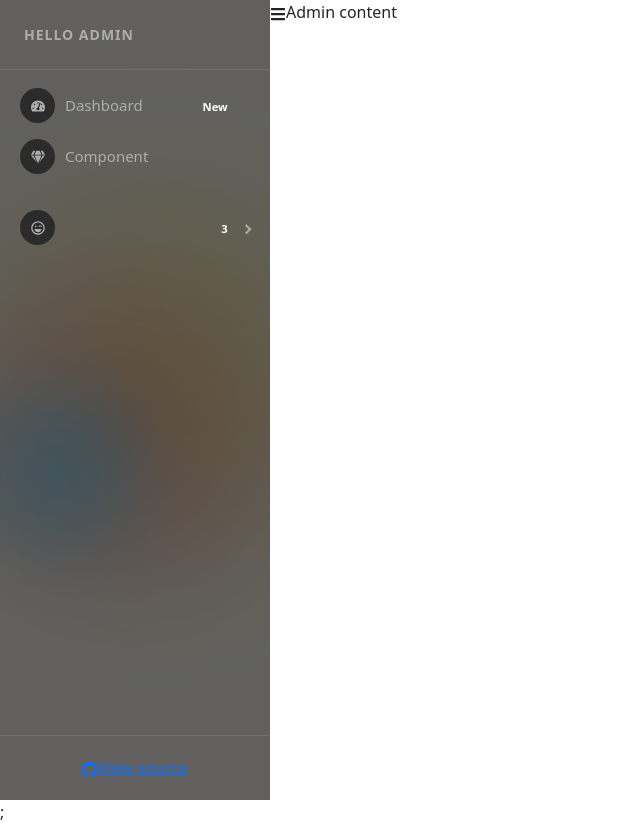
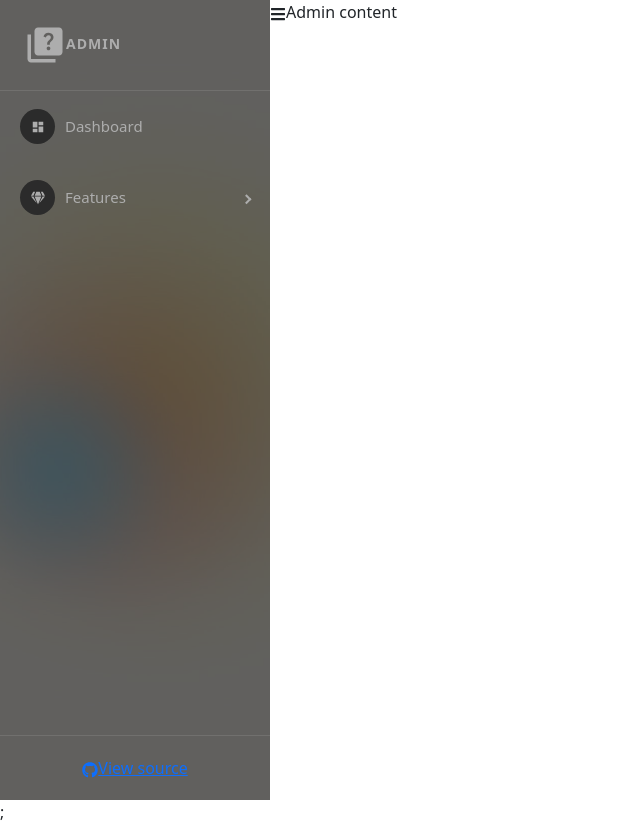
Before and after one commit to thanqphan/quiz-mgnt, a React (Create React App) app: page /admins in a window 1280 px wide. Shown: the whole page, without its empty margins (0-640 px from the left). Built offline with nearby package versions, Linux system fonts and the light colour scheme.

Commit message:
[React route v6]: sidebar update

```diff
--- a/package.json
+++ b/package.json
@@ -6,15 +6,18 @@
     "@testing-library/jest-dom": "5.16.4",
     "@testing-library/react": "13.3.0",
     "@testing-library/user-event": "13.5.0",
+    "axios": "1.7.7",
     "bootstrap": "5.3.3",
     "react": "18.2.0",
     "react-bootstrap": "2.10.5",
     "react-dom": "18.2.0",
     "react-icons": "4.4.0",
+    "react-paginate": "8.2.0",
     "react-pro-sidebar": "0.7.1",
     "react-redux": "8.0.1",
     "react-router-dom": "6.28.0",
     "react-scripts": "5.0.1",
+    "react-toastify": "10.0.6",
     "redux": "4.2.0",
     "redux-devtools-extension": "2.13.9",
     "redux-thunk": "2.4.1",
--- a/src/components/Admin/SideBar.js
+++ b/src/components/Admin/SideBar.js
@@ -17,6 +17,7 @@ import {
   FaTachometerAlt,
 } from "react-icons/fa";
 import sidebarBg from "../../assets/bg2.jpg";
+import { MdDashboard, MdQuiz } from "react-icons/md";
 
 const SideBar = ({ image, collapsed, toggled, handleToggleSidebar }) => {
   //   const { image, collapsed, toggled, handleToggleSidebar } = props;
@@ -42,28 +43,31 @@ const SideBar = ({ image, collapsed, toggled, handleToggleSidebar }) => {
               whiteSpace: "nowrap",
             }}
           >
-            Hello Admin
+            <MdQuiz size={"3em"} />
+            <span>Admin</span>
           </div>
         </SidebarHeader>
 
         <SidebarContent>
           <Menu iconShape="circle">
             <MenuItem
-              icon={<FaTachometerAlt />}
-              suffix={<span className="badge red">New</span>}
+              icon={<MdDashboard />}
+              //   suffix={<span className="badge red">New</span>}
             >
               Dashboard
             </MenuItem>
-            <MenuItem icon={<FaGem />}>Component</MenuItem>
+            {/* <MenuItem icon={<FaGem />}>Component</MenuItem> */}
           </Menu>
           <Menu iconShape="circle">
             <SubMenu
-              suffix={<span className="badge yellow">3</span>}
-              icon={<FaRegLaughWink />}
+              //   suffix={<span className="badge yellow">3</span>}
+              //   icon={<FaRegLaughWink />}
+              icon={<FaGem />}
+              title="Features"
             >
-              <MenuItem> 1</MenuItem>
-              <MenuItem> 2</MenuItem>
-              <MenuItem> 3</MenuItem>
+              <MenuItem> User management</MenuItem>
+              <MenuItem> Quiz management</MenuItem>
+              <MenuItem> Question management</MenuItem>
             </SubMenu>
           </Menu>
         </SidebarContent>
```
Also changed, not shown: src/components/Admin/SideBar.scss (added, +28 -0 lines), src/assets/quiz.png (added), 1 other file (tests, documents, lock files or other folders).
